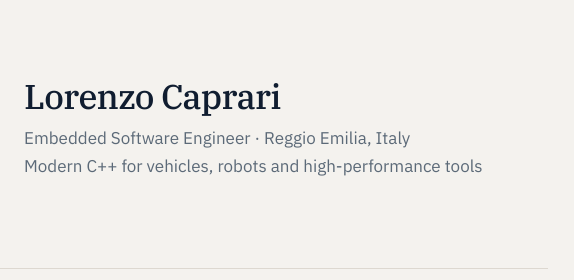
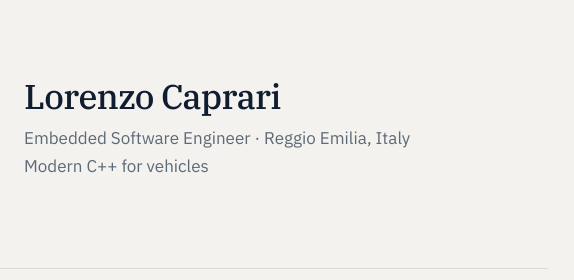
Before and after one commit to lorenzocaprari/lorenzocaprari.github.io, a plain HTML site: page index.html in a window 1280 px wide. Shown: the top 280 px of the page, 424-998 px from the left. Drawn offline with Linux system fonts and the light colour scheme.

Commit message:
Site: simplify tagline to Modern C++ for vehicles

```diff
--- a/index.html
+++ b/index.html
@@ -7,12 +7,12 @@
 <link rel="icon" href="/favicon.ico" sizes="any">
 <link rel="icon" type="image/png" sizes="32x32" href="/favicon-32.png">
 <link rel="apple-touch-icon" href="/apple-touch-icon.png">
-<meta name="description" content="Lorenzo Caprari, embedded software engineer in Reggio Emilia, Italy. Modern C++ for vehicles, robots and high-performance tools, and author of nesso, an offline semantic log search tool.">
+<meta name="description" content="Lorenzo Caprari, embedded software engineer in Reggio Emilia, Italy. Modern C++ for vehicles, and author of nesso, an offline semantic log search tool.">
 <link rel="canonical" href="https://lorenzocaprari.github.io/">
 <meta property="og:type" content="profile">
 <meta property="og:site_name" content="Lorenzo Caprari">
 <meta property="og:title" content="Lorenzo Caprari · Embedded Software Engineer">
-<meta property="og:description" content="Modern C++ for vehicles, robots and high-performance tools. Projects, writing and CV.">
+<meta property="og:description" content="Modern C++ for vehicles. Projects, writing and CV.">
 <meta property="og:url" content="https://lorenzocaprari.github.io/">
 <meta property="og:image" content="https://lorenzocaprari.github.io/og-image.png">
 <meta property="og:image:width" content="1200">
@@ -54,7 +54,7 @@ footer{margin-top:72px;color:var(--muted);font-size:.85rem}
   <img class="photo" src="photo.jpg" alt="Photo of Lorenzo Caprari">
   <div>
     <h1>Lorenzo Caprari</h1>
-    <p class="sub">Embedded Software Engineer · <span class="nw">Reggio Emilia, Italy</span><br>Modern C++ for vehicles, robots and <span class="nw">high-performance tools</span></p>
+    <p class="sub">Embedded Software Engineer · <span class="nw">Reggio Emilia, Italy</span><br>Modern C++ for vehicles</p>
   </div>
 </header>
 
```
Also changed, not shown: og-image.png, 1 other file.
